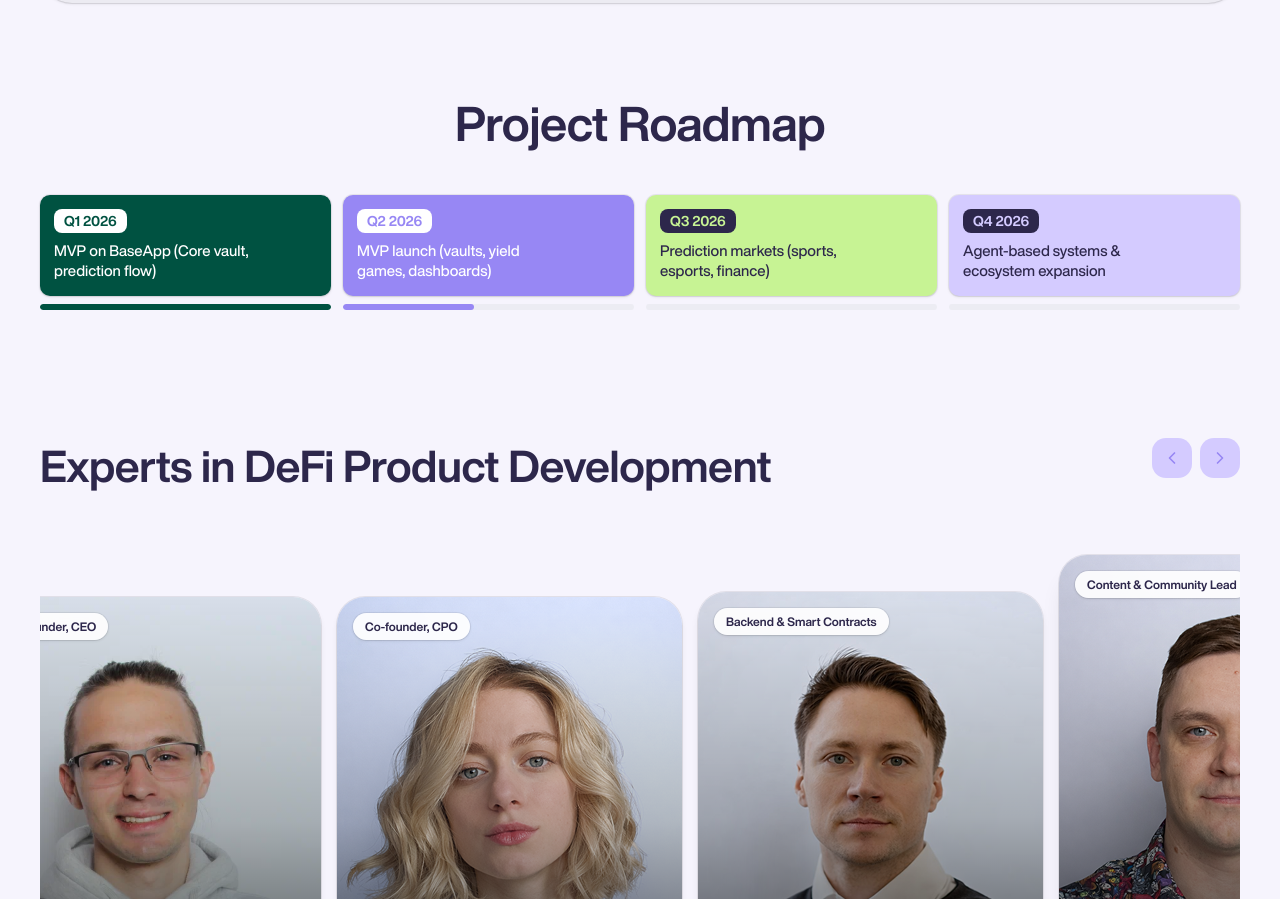
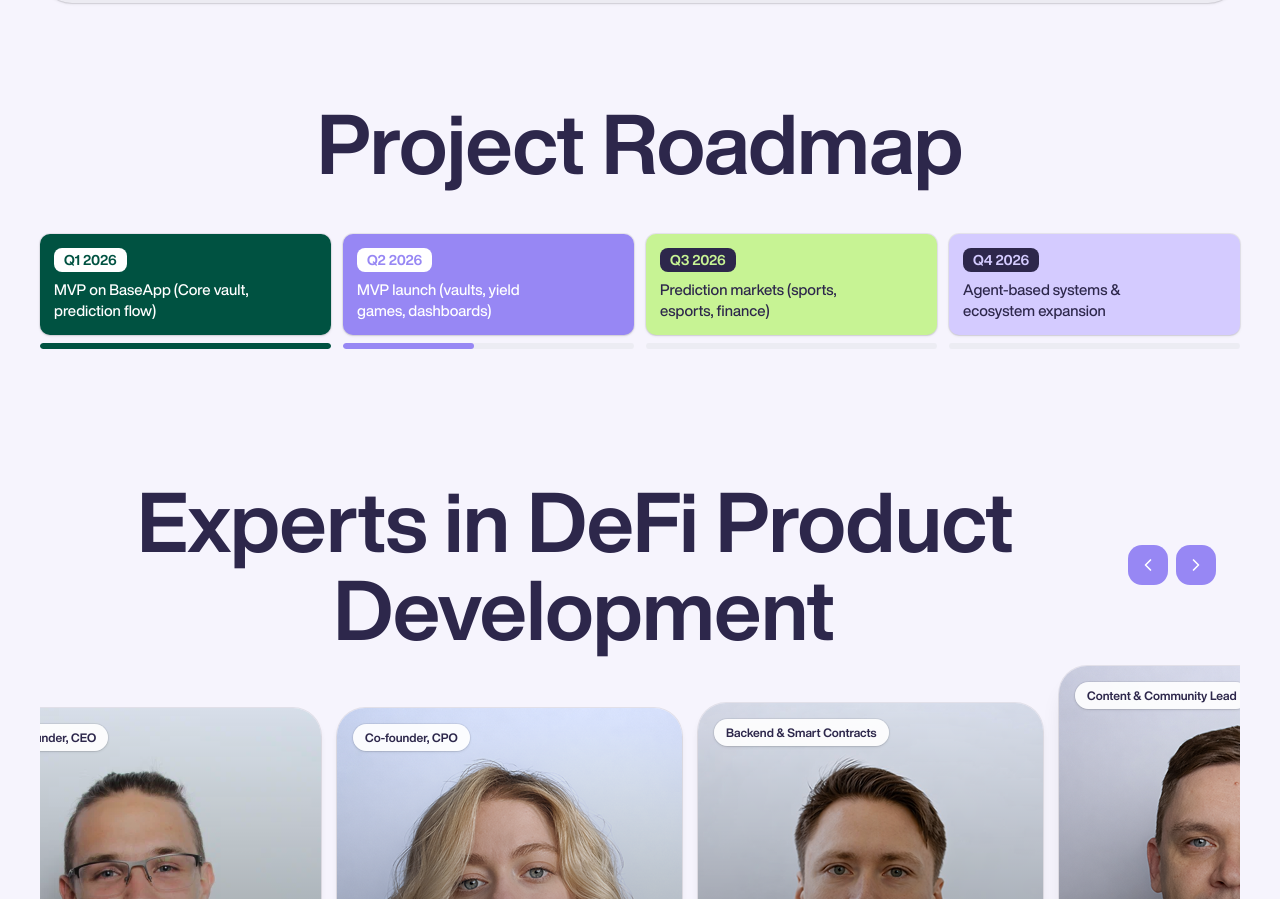
Before and after one commit to PraxisFinance/landing, a Next.js app: page / in a window 1280 px wide. Shown: the part 2868-3767 px from the top of the page. Built offline with nearby package versions, Linux system fonts and the light colour scheme.

Commit message:
fix colors and font sizes

```diff
--- a/components/sections/ExpertsSection.tsx
+++ b/components/sections/ExpertsSection.tsx
@@ -95,14 +95,17 @@ export function ExpertsSection({ className }: ExpertsSectionProps) {
     setActiveIndex((i) => (i + 1) % EXPERTS.length);
   }, []);
 
-  const handleCardActivate = useCallback((index: number) => {
+  const handleCardActivate = useCallback(
+    (index: number) => {
       if (manualPaused && activeIndex === index) {
         setManualPaused(false);
         return;
       }
       setManualPaused(true);
       setActiveIndex(index);
-  }, [manualPaused, activeIndex]);
+    },
+    [manualPaused, activeIndex]
+  );
 
   return (
     <section
@@ -112,22 +115,26 @@ export function ExpertsSection({ className }: ExpertsSectionProps) {
         className
       )}
     >
-      <div className="mb-8 flex flex-col gap-6 sm:mb-10 sm:flex-row sm:items-start sm:justify-between lg:mb-12">
-        <h2 className="max-w-3xl font-bold tracking-tight text-brand-black">
+      <div>
+        <div className="relative mx-auto w-full max-w-[min(100%,85rem)] px-2 sm:px-14">
+          <h2 className="pr-24 text-center font-bold tracking-tight text-brand-black sm:pr-28">
             <WaveRevealHeadlineLines
               lines={[HEADLINE]}
-            className="block text-left"
-            lineClassName="text-3xl sm:text-4xl lg:text-[2.75rem] lg:leading-tight"
+              className="block text-center"
+              lineClassName="text-[clamp(1.75rem,6.5vw,110px)] leading-[1.05]"
             />
           </h2>
 
-        <WaveRevealFadeUp delay={cardsDelayBase} className="flex shrink-0 gap-2 self-end sm:self-auto">
+          <WaveRevealFadeUp
+            delay={cardsDelayBase}
+            className="absolute right-2 top-1/2 flex -translate-y-1/2 gap-2 sm:right-4 lg:right-6"
+          >
             <button
               type="button"
               onClick={goPrev}
               className={cn(
                 "inline-flex size-10 items-center justify-center rounded-xl transition",
-              "bg-brand-light-purple text-brand-dark-purple hover:bg-brand-light-purple/80",
+              "bg-brand-dark-purple text-white hover:bg-brand-dark-purple/85",
               "focus-visible:outline focus-visible:outline-2 focus-visible:outline-offset-2 focus-visible:outline-brand-dark-purple/50"
               )}
               aria-label="Previous expert"
@@ -139,7 +146,7 @@ export function ExpertsSection({ className }: ExpertsSectionProps) {
               onClick={goNext}
               className={cn(
                 "inline-flex size-10 items-center justify-center rounded-xl transition",
-              "bg-brand-light-purple text-brand-dark-purple hover:bg-brand-light-purple/80",
+              "bg-brand-dark-purple text-white hover:bg-brand-dark-purple/85",
               "focus-visible:outline focus-visible:outline-2 focus-visible:outline-offset-2 focus-visible:outline-brand-dark-purple/50"
               )}
               aria-label="Next expert"
@@ -147,6 +154,7 @@ export function ExpertsSection({ className }: ExpertsSectionProps) {
               <ChevronRight className="size-5" strokeWidth={2} aria-hidden />
             </button>
           </WaveRevealFadeUp>
+        </div>
       </div>
 
       <WaveRevealFadeUp delay={cardsDelayBase + 0.08} className="min-w-0 max-w-full">
--- a/components/sections/ProjectRoadmapSection.tsx
+++ b/components/sections/ProjectRoadmapSection.tsx
@@ -89,7 +89,7 @@ export function ProjectRoadmapSection({ className }: ProjectRoadmapSectionProps)
         <WaveRevealHeadlineLines
           lines={[HEADLINE]}
           className="block text-center"
-          lineClassName="text-3xl sm:text-4xl lg:text-5xl"
+          lineClassName="text-[clamp(1.75rem,6.5vw,110px)] leading-[1.05]"
         />
       </h2>
 
--- a/components/sections/expert-social-links.tsx
+++ b/components/sections/expert-social-links.tsx
@@ -35,7 +35,7 @@ export function ExpertSocialLinks({ links, className }: ExpertSocialLinksProps)
             href={href}
             className={cn(
               "inline-flex size-10 shrink-0 items-center justify-center rounded-lg",
-              "bg-brand-light-purple text-white transition hover:bg-brand-light-purple/90",
+              "bg-brand-dark-purple text-white transition hover:bg-brand-dark-purple/90",
               "focus-visible:outline focus-visible:outline-2 focus-visible:outline-offset-2 focus-visible:outline-brand-dark-purple/40"
             )}
             aria-label={label}
```
Lines whose indentation alone changed are shown as unchanged.
